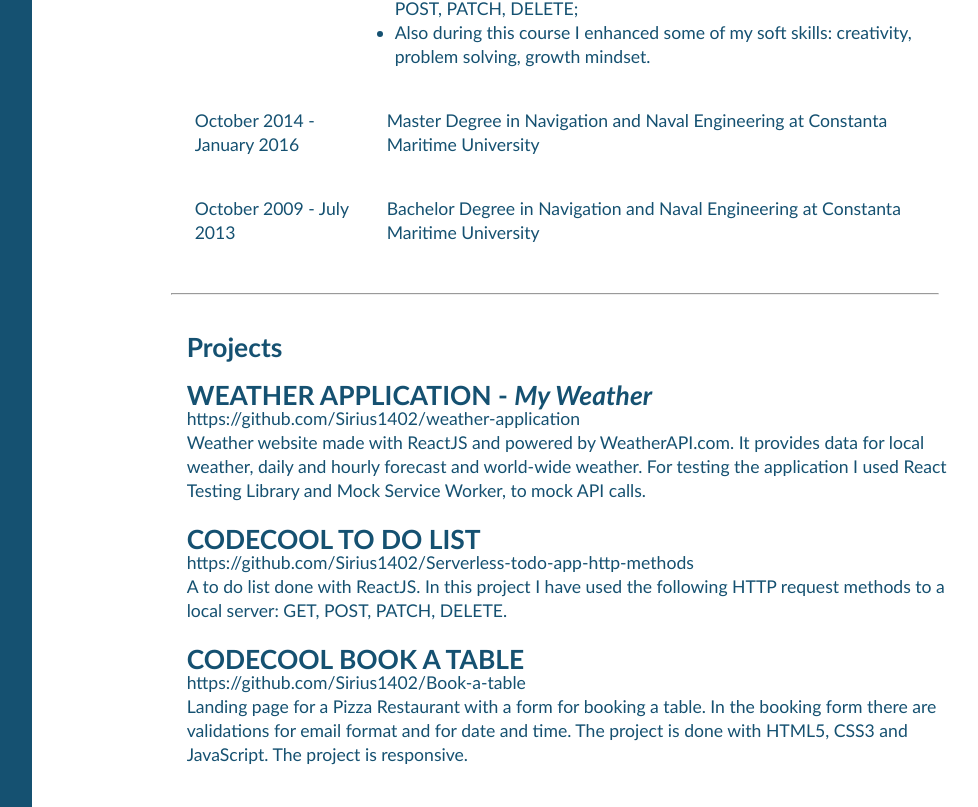
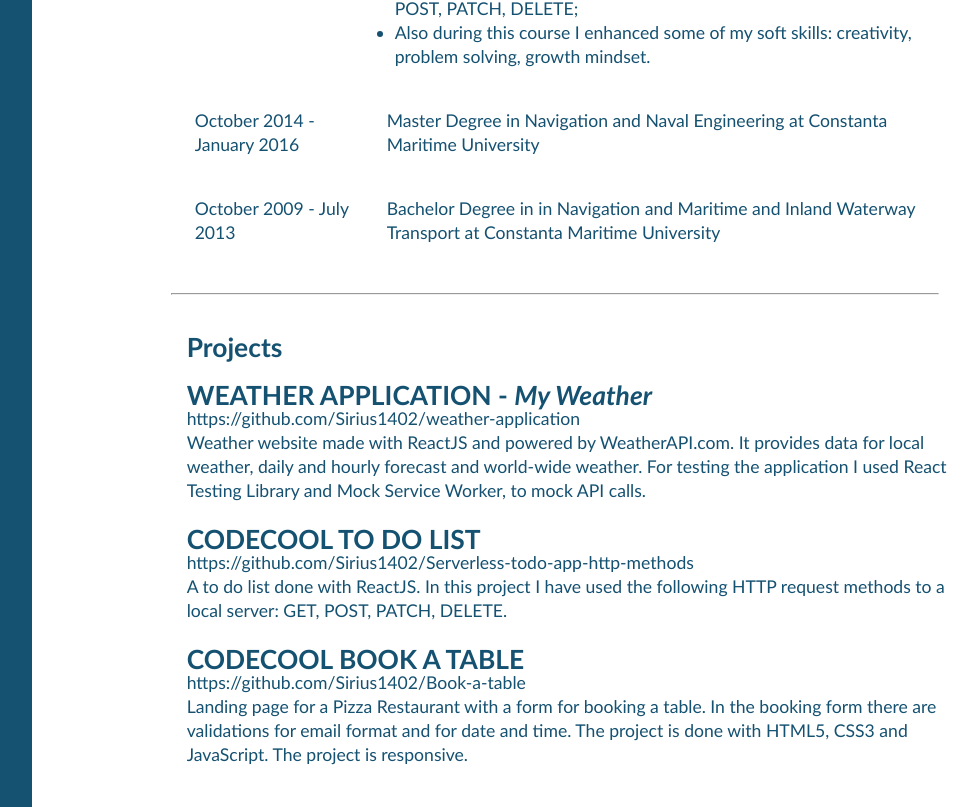
Before and after one commit to RazvanCiobanel/razvan-cosmin-ciobanel-resume, a React (Create React App) app: page / in a window 1280 px wide. Shown: the part 869-1676 px from the top of the page, without its empty margins (256-1234 px from the left). Built offline with nearby package versions, Linux system fonts and the light colour scheme.

Commit message:
Bachelor Degree

```diff
--- a/src/Components/ResumeObj.jsx
+++ b/src/Components/ResumeObj.jsx
@@ -52,7 +52,7 @@ const ResumeObj = () => {
                 <p className="period">October 2014 - January 2016</p>
                 <p className="job-edu">Master Degree in Navigation and Naval Engineering at Constanta Maritime University</p><br/>
                 <p className="period">October 2009 - July 2013</p>
-                <p className="job-edu">Bachelor Degree in Navigation and Naval Engineering at Constanta Maritime University</p>
+                <p className="job-edu">Bachelor Degree in in Navigation and Maritime and Inland Waterway Transport at Constanta Maritime University</p>
             </div>
             <br/>
             <hr/>
```
